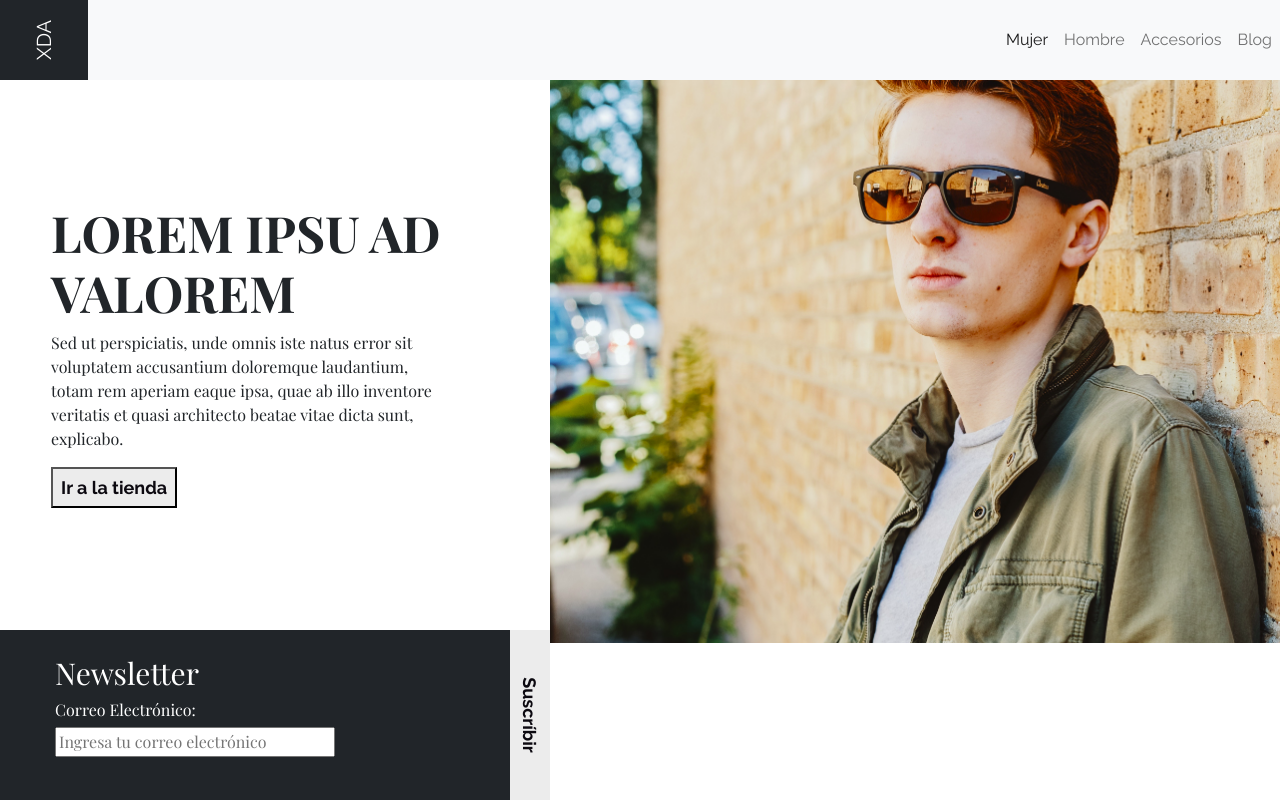
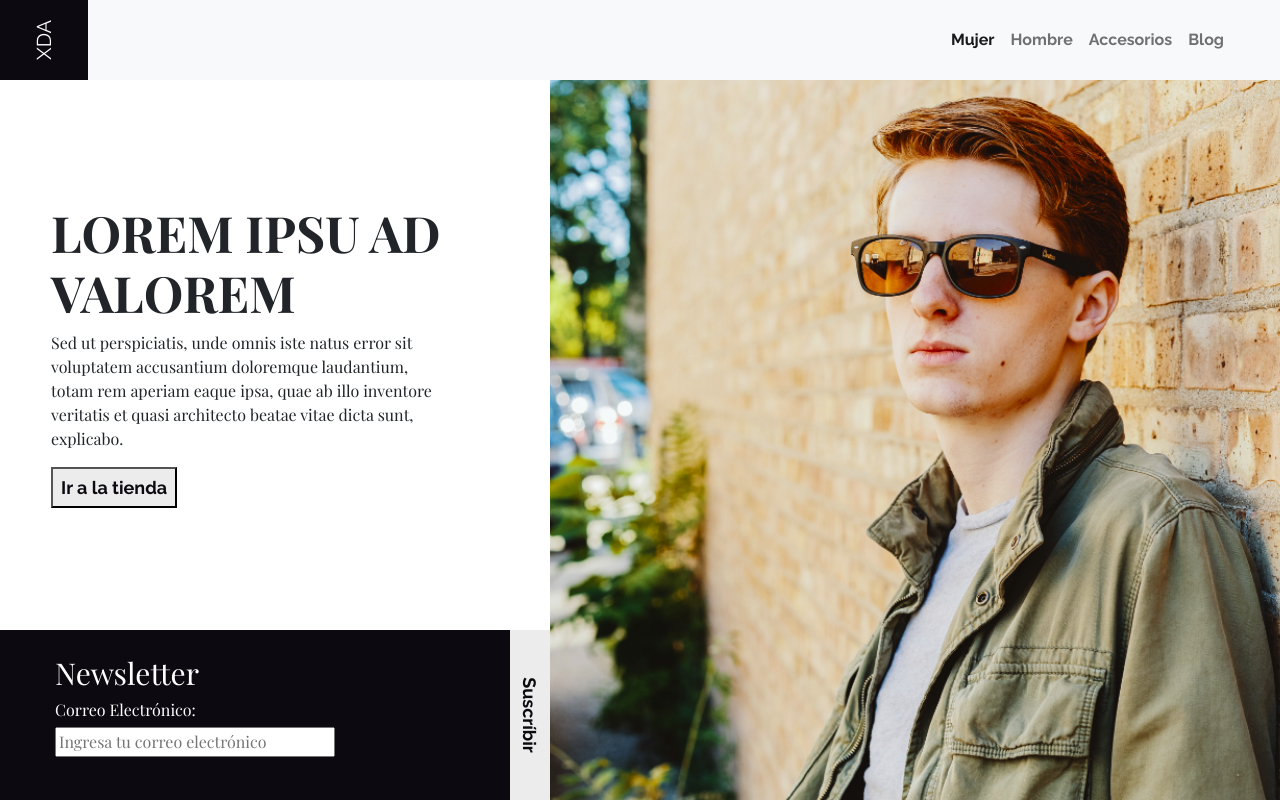
Before and after one commit to arabootcamp/TiendaXDA, a plain HTML site: page index.html in a window 1280 px wide. Drawn offline with nearby package versions, Linux system fonts and the light colour scheme.

Commit message:
js finalizado

```diff
--- a/assets/css/sass/abstracts/_variables.scss
+++ b/assets/css/sass/abstracts/_variables.scss
@@ -36,3 +36,4 @@ $map-breakpoints: ('device-xsmall': (min-width: 360px),
 );
 
 //Variables Bootstrap
+$primary: $smoky-black;
--- a/assets/js/script.js
+++ b/assets/js/script.js
@@ -2,11 +2,16 @@ $(function () {
   // Handler for .ready() called.
   const xlarge = 1199.98;
   const medium = 767.98;
-  window.addEventListener("load", function () {
-    if ($(window).width() >= xlarge)
-      $('header').height($('main').height());
-    console.log("load: header " + $('header').height()+ " main " +  $('main').height());
-  });
+
+  if ($(window).width() >= xlarge)
+    $('header').height($('main').height());
+  else {
+    if ($(window).width() >= medium)
+      $('header').height(0.44 * $(window).width());
+    else
+      $('header').height(0.58 * $(window).width());
+  }
+  console.log("load: header " + $('header').height() + " main " + $('main').height());
 
   $(window).resize(function () {
     console.log("resize");
--- a/index.html
+++ b/index.html
@@ -29,7 +29,7 @@
   <!--Navbar-->
   <nav class="navbar navbar-expand-md navbar-light bg-light p-0 ">
     <div class="container-fluid px-0">
-      <div class="navbar-brand bg-dark text-white px-3 px-md-4 d-flex align-items-center navbar__container-logo">
+      <div class="navbar-brand bg-primary text-white px-3 px-md-4 d-flex align-items-center navbar__container-logo">
         <span class="navbar__logo">XDA</span>
       </div>
       <button class="navbar-toggler me-3" type="button" data-bs-toggle="collapse"
@@ -38,18 +38,18 @@
         <span class="navbar-toggler-icon"></span>
       </button>
       <div class="collapse navbar-collapse" id="navbarSupportedContent">
-        <ul class="navbar-nav ms-auto mb-2 mb-lg-0">
+        <ul class="navbar-nav ms-auto mb-2 pe-5 mb-lg-0">
           <li class="nav-item">
-            <a class="nav-link active" aria-current="page" href="#">Mujer</a>
+            <a class="nav-link active fw-bold" aria-current="page" href="#">Mujer</a>
           </li>
           <li class="nav-item">
-            <a class="nav-link" href="#">Hombre</a>
+            <a class="nav-link fw-bold" href="#">Hombre</a>
           </li>
           <li class="nav-item">
-            <a class="nav-link" href="#">Accesorios</a>
+            <a class="nav-link fw-bold" href="#">Accesorios</a>
           </li>
           <li class="nav-item">
-            <a class="nav-link" href="#">Blog</a>
+            <a class="nav-link fw-bold" href="#">Blog</a>
           </li>
         </ul>
       </div>
@@ -82,7 +82,7 @@
     <!--End Description-->
 
     <!--Newsletter-->
-    <section class="section-newsletter bg-dark text-white">
+    <section class="section-newsletter text-white bg-primary">
       <form class="form">
         <div class="form__container-data">
           <h2 class="form_title">Newsletter</h2>
```
Also changed, not shown: assets/css/style.css, 1 other file.
